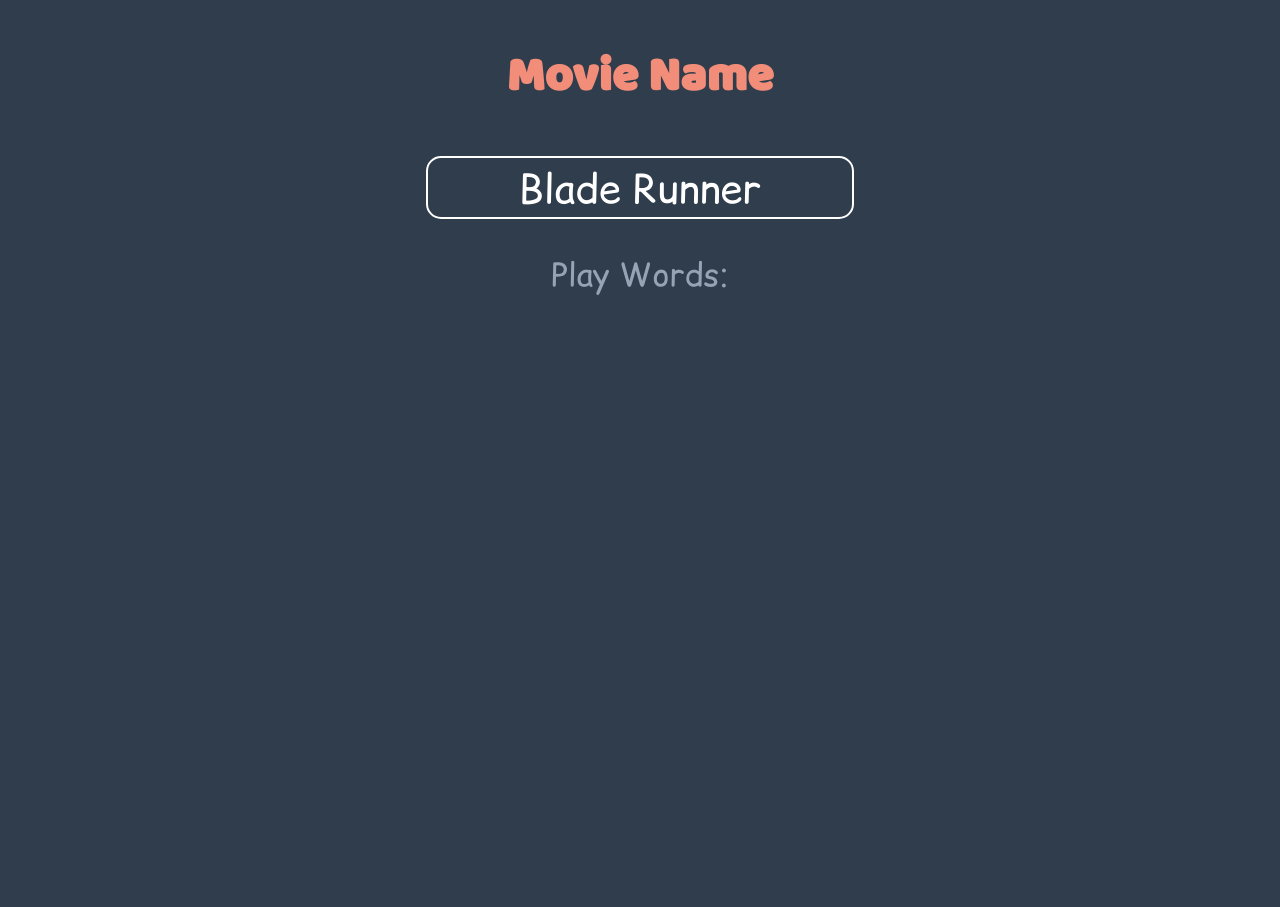
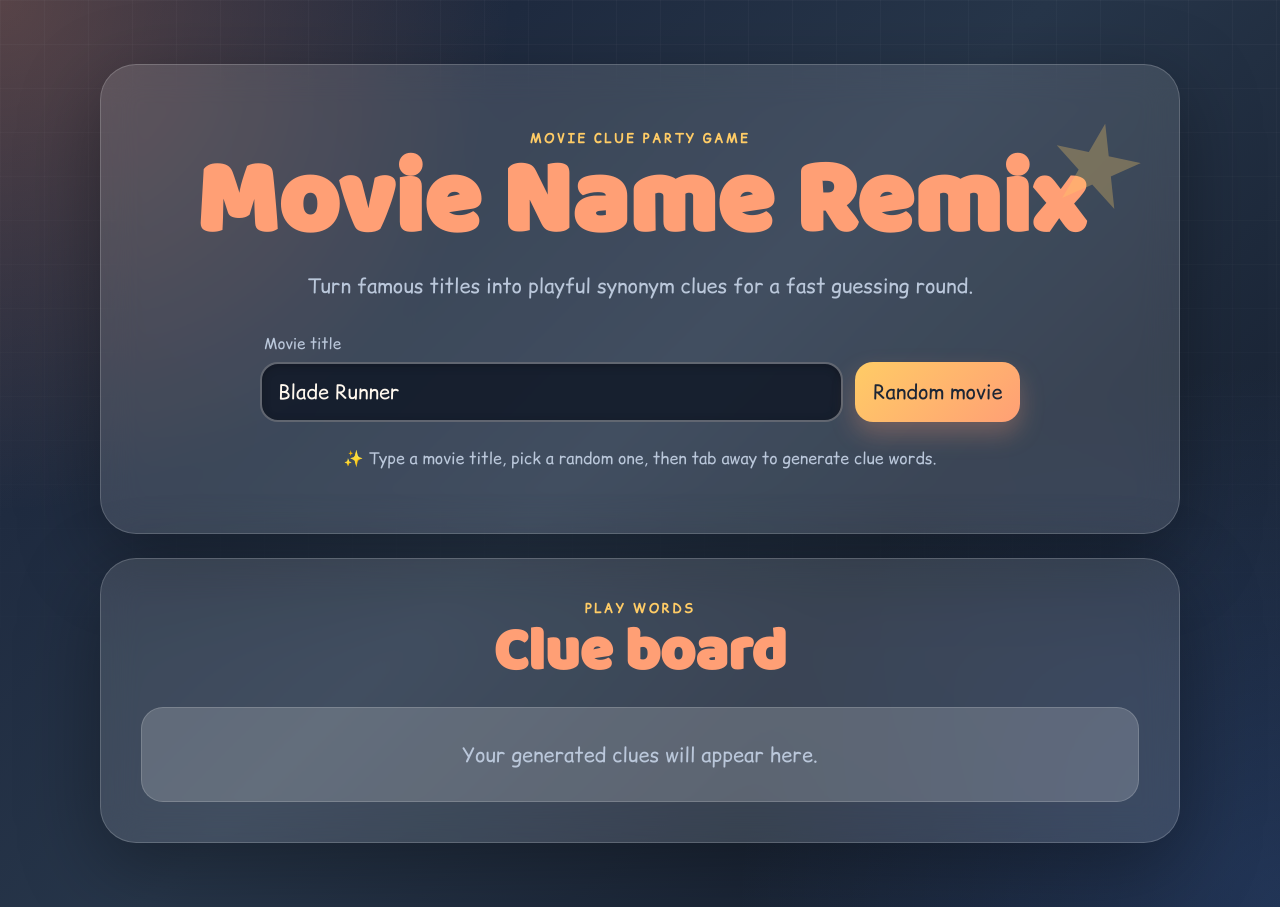
Before and after one commit to AshhadS/MovieGame, a React (Vite) app: page / in a window 1280 px wide. Before the commit the page ends 800 px from the top, so only its background shows below. Built offline with nearby package versions, Linux system fonts and the light colour scheme.

Commit message:
Polish movie game UI and add randomizer

```diff
--- a/src/App.css
+++ b/src/App.css
@@ -13,38 +13,232 @@
   src: url(./fonts/comicrelief_regular/ComicRelief-webfont.woff) format('woff');
 }
 
+:root {
+  color-scheme: dark;
+  --bg: #101828;
+  --card: rgba(255, 255, 255, 0.12);
+  --card-strong: rgba(255, 255, 255, 0.18);
+  --text: #fff8ee;
+  --muted: #bac7da;
+  --accent: #ff9f75;
+  --accent-strong: #ffcc66;
+  --shadow: 0 24px 80px rgba(0, 0, 0, 0.35);
+}
 
+* {
+  box-sizing: border-box;
+}
 
 body {
-  /*font-family: Cartoonist;*/
-  font-family: ComicRelief;
-  background: #2f3d4c;
-  color: #fff;
-  font-size: 2em;
+  min-height: 100vh;
+  margin: 0;
+  font-family: ComicRelief, system-ui, sans-serif;
+  background:
+    radial-gradient(circle at top left, rgba(255, 159, 117, 0.28), transparent 32rem),
+    radial-gradient(circle at bottom right, rgba(93, 155, 255, 0.22), transparent 34rem),
+    linear-gradient(135deg, #172036 0%, #27364a 48%, #111827 100%);
+  color: var(--text);
+  font-size: 1.25rem;
+}
+
+body::before {
+  content: '';
+  position: fixed;
+  inset: 0;
+  pointer-events: none;
+  background-image: linear-gradient(rgba(255,255,255,0.04) 1px, transparent 1px), linear-gradient(90deg, rgba(255,255,255,0.04) 1px, transparent 1px);
+  background-size: 44px 44px;
+  mask-image: linear-gradient(to bottom, rgba(0,0,0,0.7), transparent);
 }
 
 h1, h2, h3, h4, h5{
-  font-family: Baloo;
-  color: #f28d79
+  margin: 0;
+  font-family: Baloo, ComicRelief, system-ui, sans-serif;
+  color: var(--accent);
+  line-height: 0.95;
+}
+
+button,
+input {
+  font: inherit;
+}
+
+input {
+  width: 100%;
+  min-width: 0;
+  padding: 0.85rem 1rem;
+  background: rgba(9, 16, 30, 0.72);
+  outline: none;
+  border: 2px solid rgba(255, 255, 255, 0.32);
+  border-radius: 18px;
+  color: var(--text);
+  box-shadow: inset 0 2px 8px rgba(0, 0, 0, 0.22);
+}
+
+input:focus {
+  border-color: var(--accent-strong);
+  box-shadow: 0 0 0 4px rgba(255, 204, 102, 0.18), inset 0 2px 8px rgba(0, 0, 0, 0.22);
+}
+
+button {
+  flex: 0 0 auto;
+  padding: 0.85rem 1.1rem;
+  border: 0;
+  border-radius: 18px;
+  color: #1d2635;
+  cursor: pointer;
+  background: linear-gradient(135deg, var(--accent-strong), var(--accent));
+  box-shadow: 0 12px 24px rgba(255, 159, 117, 0.28);
+  transition: transform 160ms ease, box-shadow 160ms ease;
+}
+
+button:hover,
+button:focus-visible {
+  transform: translateY(-2px);
+  box-shadow: 0 16px 30px rgba(255, 159, 117, 0.38);
+}
+
+.App {
+  min-height: 100vh;
+  text-align: center;
+}
+
+.App-header {
+  min-height: 100vh;
+}
+
+.main-wrapper {
+  width: min(1080px, calc(100% - 2rem));
+  margin: 0 auto;
+  padding: 4rem 0;
+}
+
+.hero-card,
+.clues-panel {
+  position: relative;
+  overflow: hidden;
+  border: 1px solid rgba(255, 255, 255, 0.18);
+  border-radius: 36px;
+  background: var(--card);
+  box-shadow: var(--shadow);
+  backdrop-filter: blur(18px);
+}
+
+.hero-card {
+  padding: clamp(2rem, 5vw, 4rem);
+}
+
+.hero-card::after {
+  content: '★';
+  position: absolute;
+  right: 2rem;
+  top: 1rem;
+  color: rgba(255, 204, 102, 0.3);
+  font-size: 7rem;
+  transform: rotate(12deg);
+}
+
+.eyebrow {
+  margin: 0 0 0.55rem;
+  color: var(--accent-strong);
+  font-size: 0.82rem;
+  font-weight: 700;
+  letter-spacing: 0.18em;
+  text-transform: uppercase;
+}
+
+h1 {
+  font-size: clamp(3rem, 10vw, 6.5rem);
+}
+
+.lede,
+.subtitle,
+.empty-state {
+  color: var(--muted);
+}
+
+.lede {
+  max-width: 680px;
+  margin: 1rem auto 2rem;
+}
+
+.movie-form {
+  max-width: 760px;
+  margin: 0 auto;
+  text-align: left;
+}
+
+.movie-form label {
+  display: block;
+  margin: 0 0 0.5rem 0.25rem;
+  color: var(--muted);
+  font-size: 0.95rem;
+}
+
+.input-row {
+  display: flex;
+  gap: 0.75rem;
 }
 
 .subtitle {
-  color: #96a3b5;
+  margin: 1.5rem auto 0;
+  max-width: 760px;
+  font-size: 1rem;
 }
 
-
-input {
-  font-family: ComicRelief;
-  font-size: 1.25em;
-  background: transparent;
-  outline: none;
-  border: 2px solid #fff;
-  border-radius: 15px;
-  color: #fff;
-  text-align: center;
-  max-width: 85%;
+.clues-panel {
+  margin-top: 1.5rem;
+  padding: clamp(1.5rem, 4vw, 2.5rem);
 }
 
-.App {
-  text-align: center;
+.section-heading {
+  margin-bottom: 1.5rem;
 }
+
+.section-heading h2 {
+  font-size: clamp(2rem, 6vw, 3.75rem);
+}
+
+.clue-list {
+  display: grid;
+  grid-template-columns: repeat(auto-fit, minmax(220px, 1fr));
+  gap: 1rem;
+  padding: 0;
+  margin: 0;
+  list-style: none;
+}
+
+.clue-card,
+.empty-state {
+  border: 1px solid rgba(255, 255, 255, 0.16);
+  border-radius: 22px;
+  background: var(--card-strong);
+}
+
+.clue-card {
+  padding: 1rem;
+  color: #fff;
+}
+
+.empty-state {
+  margin: 0;
+  padding: 2rem;
+}
+
+@media (max-width: 640px) {
+  body {
+    font-size: 1rem;
+  }
+
+  .main-wrapper {
+    padding: 1rem 0;
+  }
+
+  .input-row {
+    flex-direction: column;
+  }
+
+  button {
+    width: 100%;
+  }
+}
--- a/src/Components/main.jsx
+++ b/src/Components/main.jsx
@@ -1,5 +1,27 @@
 import React, { Component } from 'react';
 
+const MOVIE_TITLES = [
+  'Blade Runner',
+  'The Grand Budapest Hotel',
+  'Moonlight',
+  'Spirited Away',
+  'The Matrix',
+  'Casablanca',
+  'Everything Everywhere All at Once',
+  'Mad Max Fury Road',
+  'The Princess Bride',
+  'Jurassic Park',
+  'The Social Network',
+  'Back to the Future',
+  'Pan\'s Labyrinth',
+  'Arrival',
+  'Knives Out',
+  'The Iron Giant',
+  'Hidden Figures',
+  'Ratatouille',
+  'No Country for Old Men',
+  'The Dark Knight',
+];
 
 class Main extends Component {
   constructor(props) {
@@ -8,99 +30,123 @@
       movie_name: "Blade Runner",
       synonyms: [],
       synonyms_count: 5,
+      isLoading: false,
+      statusMessage: 'Type a movie title, pick a random one, then tab away to generate clue words.',
       skip_words: [
-        'in', 'on', 'of', 'where', 'when'
+        'in', 'on', 'of', 'where', 'when', 'the', 'a', 'an', 'for', 'to'
       ]
     }
   }
 
-  input_focus=()=> {
-    console.log('input_focus')
-    // this.setState({movie_name: ""})
+  generateSynonyms = (movieName = this.state.movie_name) => {
+    const encoded_name = movieName
+      .split(' ')
+      .map(word => word.trim())
+      .filter(Boolean);
+
+    if (encoded_name.length === 0) {
+      this.setState({ synonyms: [], statusMessage: 'Add a movie title to get clue words.' });
+      return;
+    }
+
+    this.setState({ isLoading: true, statusMessage: 'Generating clue words...' });
+
+    Promise.all(encoded_name.map(word => {
+      if (this.state.skip_words.includes(word.toLowerCase())) {
+        return Promise.resolve([word]);
+      }
+
+      return fetch(`https://api.datamuse.com/words?ml=${encodeURIComponent(word)}`)
+        .then(res => res.json())
+        .then(result => {
+          const matches = result.slice(0, this.state.synonyms_count).map(resp => resp.word);
+          return matches.length ? matches : [word];
+        });
+    })).then(syns => {
+      this.setState({
+        synonyms: syns,
+        isLoading: false,
+        statusMessage: 'Use these clue rows to help players guess the real movie title.'
+      });
+    }, () => {
+      this.setState({
+        synonyms: [],
+        isLoading: false,
+        statusMessage: 'Could not reach the clue-word service. Try again in a moment.'
+      });
+    })
   }
 
   input_blur=()=> {
-    console.log('input_blur')
-
-    let encoded_name = this.state.movie_name.split(' ');
-
-    Promise.all(encoded_name.map(word => {
-      return fetch("https://api.datamuse.com/words?ml="+word)
-        .then(res => res.json())
-        .then(result => result.slice(0, 5).map( resp => resp.word))
-    })).then(syns => {
-      this.setState({"synonyms": syns})
-    },
-    // Note: it's important to handle errors here
-    // instead of a catch() block so that we don't swallow
-    // exceptions from actual bugs in components.
-    (error) => {
-      // this.setState({
-      //   isLoaded: true,
-      //   error
-      // });
-    })
+    this.generateSynonyms();
   }
 
   input_change=(e)=> {
-    // console.log('input_change', e)
-    this.setState({movie_name: e.target.value})
+    this.setState({movie_name: e.target.value, synonyms: []})
   }
 
+  randomizeMovie=()=> {
+    const availableTitles = MOVIE_TITLES.filter(title => title !== this.state.movie_name);
+    const randomTitle = availableTitles[Math.floor(Math.random() * availableTitles.length)] || MOVIE_TITLES[0];
+    this.setState({ movie_name: randomTitle, synonyms: [] }, () => this.generateSynonyms(randomTitle));
+  }
 
   render() {
-    let {synonyms, movie_name, synonyms_count} = this.state;
+    let {synonyms, movie_name, synonyms_count, isLoading, statusMessage} = this.state;
 
-    let syn_list = '';
+    let syn_list = null;
+    const words = movie_name.split(' ').filter(Boolean);
 
-    if(synonyms.length === movie_name.split(" ").length ) {
-      let built_words = []
-      // console.log(synonyms)
-      for (var i = 0; i <= synonyms_count - 1; i++) {
-        // built_words[i] = synonyms[0][i]+" | "+synonyms[1][i];
+    if(synonyms.length === words.length ) {
+      const built_words = [];
 
+      for (let i = 0; i <= synonyms_count - 1; i++) {
+        const rowWords = [];
 
-        built_words[i] = '';
-        for (var s = 0; s <= synonyms.length - 1; s++) {
-          // console.log(synonyms[s][i])
-          built_words[i] += synonyms[s][i]
-          if(s !==  synonyms.length - 1)
-            built_words[i] += " | ";
+        for (let s = 0; s <= synonyms.length - 1; s++) {
+          rowWords.push(synonyms[s][i] || synonyms[s][0] || words[s]);
         }
 
+        built_words[i] = rowWords.join(' · ');
       }
 
-      syn_list = built_words.map(word => {
-        // console.log(word);
-        return (
-          <p>{word}</p>
-        )
-      })
-
+      syn_list = built_words.map((word, index) => (
+        <li className="clue-card" key={`${word}-${index}`}>{word}</li>
+      ));
     }
 
+    return (
+      <main className="main-wrapper">
+        <section className="hero-card" aria-labelledby="movie-name-heading">
+          <p className="eyebrow">Movie clue party game</p>
+          <h1 id="movie-name-heading">Movie Name Remix</h1>
+          <p className="lede">Turn famous titles into playful synonym clues for a fast guessing round.</p>
 
-    return (
-      <div className="main-wrapper">
-        <h2> Movie Name </h2>
+          <div className="movie-form">
+            <label htmlFor="movie-name">Movie title</label>
+            <div className="input-row">
               <input type="text"
+                id="movie-name"
                 name="movie_name"
                 value={this.state.movie_name}
-          onFocus={this.input_focus}
                 onBlur={this.input_blur}
                 onChange={e => {this.input_change(e)}}
               />
+              <button type="button" onClick={this.randomizeMovie}>Random movie</button>
+            </div>
+          </div>
 
-        <p className="subtitle">Play Words:</p>
-        {/*<p>Knife Sprinter</p>
-        <p>Sword Dasher</p>
-        <p>Metal Rusher</p>
-        <p>--------------</p>
-      */}
+          <p className="subtitle" role="status">{isLoading ? '🎬 ' : '✨ '}{statusMessage}</p>
+        </section>
 
-        {syn_list}
-
+        <section className="clues-panel" aria-labelledby="clues-heading">
+          <div className="section-heading">
+            <p className="eyebrow">Play words</p>
+            <h2 id="clues-heading">Clue board</h2>
           </div>
+          {syn_list ? <ul className="clue-list">{syn_list}</ul> : <p className="empty-state">Your generated clues will appear here.</p>}
+        </section>
+      </main>
     )
   }
 }
```
Lines whose indentation alone changed are shown as unchanged.
